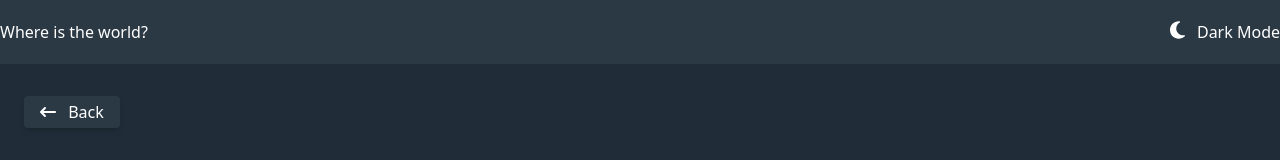
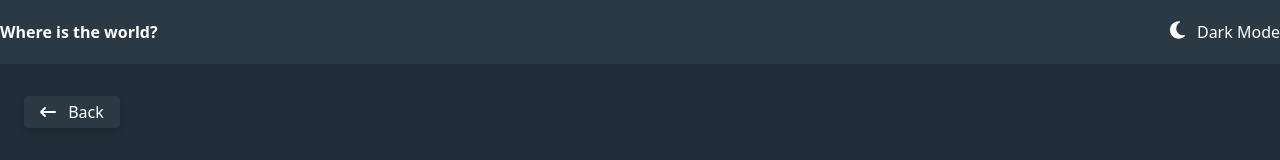
Before and after one commit to Samwelomwenga/rest-countries-api-with-color-theme-switcher, a React (Vite) app: page /country in a window 1280 px wide. Shown: the top 160 px of the page. Built offline with nearby package versions, Linux system fonts and the light colour scheme.

Commit message:
fix:change Header component style
Change Header style to match design

```diff
--- a/src/components/Header.jsx
+++ b/src/components/Header.jsx
@@ -4,8 +4,8 @@ import { faMoon } from '@fortawesome/free-solid-svg-icons';
 function Header() {
   return (
     <>
-    <header className='flex justify-between bg-dark-blue w-full py-5 text-white'>
-        <h1>Where is the world?</h1>
+    <header className='flex justify-between bg-dark-blue w-full py-5'>
+        <h1 className=' font-extrabold'>Where is the world?</h1>
         <div className='flex gap-3'><FontAwesomeIcon icon={faMoon} size="lg" /><p>Dark Mode</p></div>
     </header>
     </>
--- a/src/routes/Home.jsx
+++ b/src/routes/Home.jsx
@@ -5,14 +5,14 @@ import CountriesList from '../components/CountriesList'
 import Search from '../components/Search'
 export const Home = ({countries,setCountries}) => {
   return (
-    <div>
+    <main  className=' text-white'>
+      <Header/>
         <section className=" bg-very-dark-blue-dm px-4 text-white">
-      <Header/>
     <Search countries={countries} setCountries={setCountries}/>
     <RegionFilter countries={countries} setCountries={setCountries}/>
     <CountriesList countries={countries}/>
     </section>
-    </div>
+    </main>
   )
 }
 export default Home;
```
